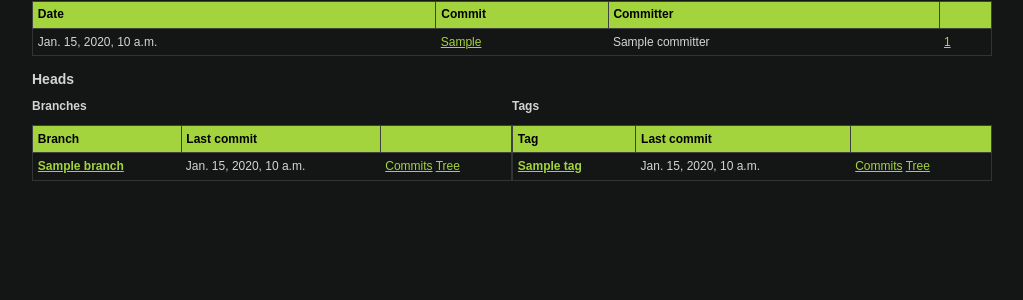
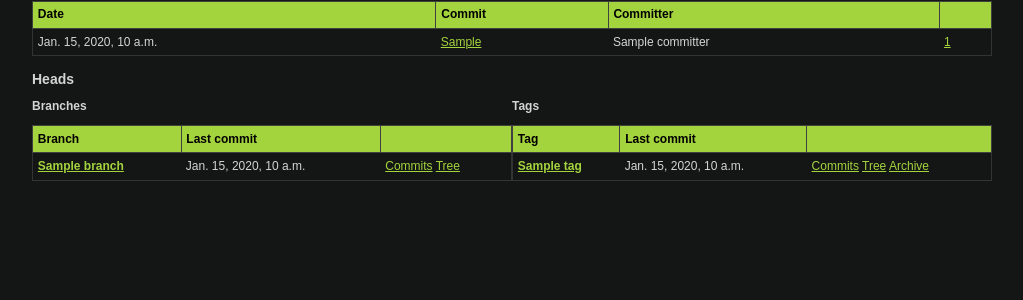
Before and after one commit to stephrdev/brigitte, a Django app: template brigitte/templates/repositories/repository_summary.html in a window 1280 px wide. Shown: the part 212-512 px from the top of the page, without its empty margins (128-1151 px from the left). Run offline with Django 3.2, Linux system fonts and the light colour scheme; the template is opened without the code that fills it: most values are stand-ins (such as "Sample title", 1, 10 or a date in 2020); some libraries are stand-ins or nearby versions.

Commit message:
added archive link to tags on summary-template.

```diff
--- a/brigitte/templates/repositories/repository_summary.html
+++ b/brigitte/templates/repositories/repository_summary.html
@@ -82,6 +82,7 @@
                             <td>
                                 <a href="{% url repositories_commits repository.user.username repository.slug tag.name %}">Commits</a>
                                 <a href="{% url repositories_commit_tree_root repository.user.username repository.slug tag.last_commit.id %}">Tree</a>
+                                <a href="{% url repositories_commit_archive repository.user.username repository.slug tag.last_commit.id %}">Archive</a>
                             </td>
                         </tr>
                         {% endif %}
```
